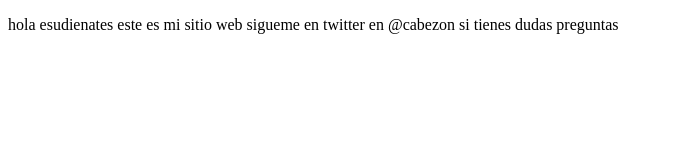
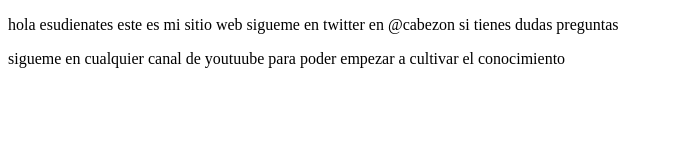
Before and after one commit to Axlmrkno/proyectoDemoPrework, a plain HTML site: page index.html in a window 1280 px wide. Shown: the whole page, without its empty margins (0-673 px from the left). Drawn offline with Linux system fonts and the light colour scheme.

Commit message:
se agrega un parrafo nuevo

```diff
--- a/index.html
+++ b/index.html
@@ -8,4 +8,5 @@
 </head>
 <body>
     <p>hola esudienates este es mi sitio web sigueme en twitter en @cabezon si tienes dudas preguntas</p>
+    <p>sigueme en cualquier canal de youtuube para poder empezar a cultivar el conocimiento</p>
 </body>
```
